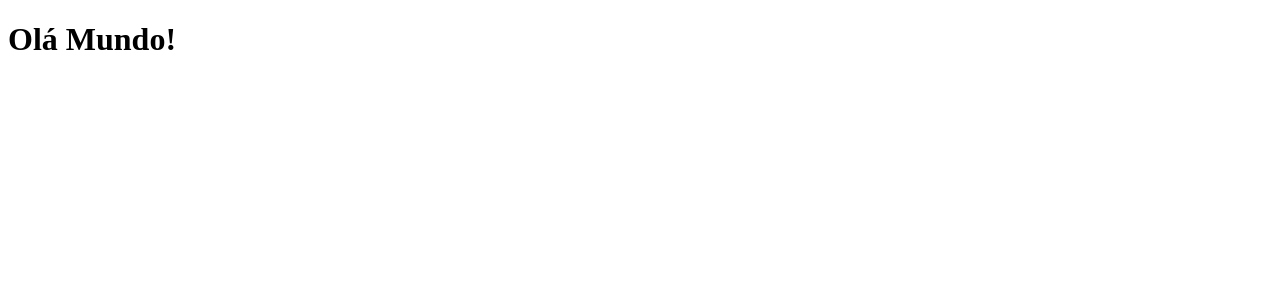
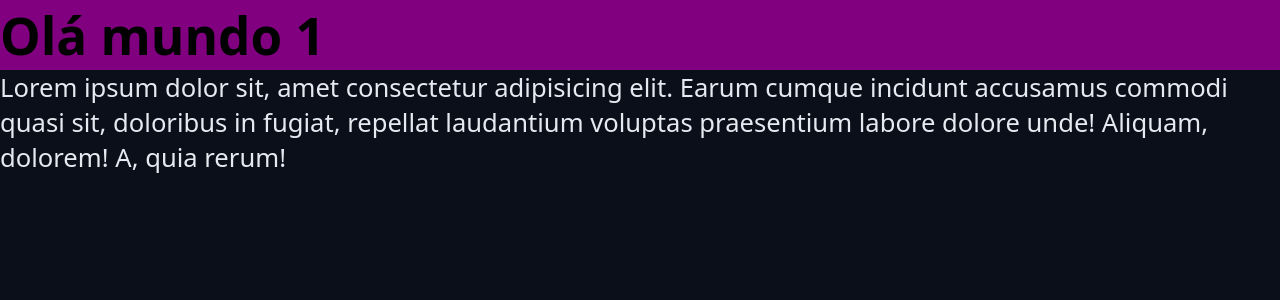
Before and after one commit to rafacode-glitch/chronos-pomodoro, a React (Vite) app: page / in a window 1280 px wide. Shown: the top 300 px of the page. Built offline with nearby package versions, Linux system fonts and the light colour scheme.

Commit message:
uns bagui ai denovo 7

```diff
--- a/package.json
+++ b/package.json
@@ -10,6 +10,7 @@
     "preview": "vite preview"
   },
   "dependencies": {
+    "lucide-react": "^1.8.0",
     "react": "^19.2.4",
     "react-dom": "^19.2.4"
   },
--- a/src/components/Heading.tsx
+++ b/src/components/Heading.tsx
@@ -1,7 +1,9 @@
 import styles from './Heading.module.css';
 
 type HeadingProps = {
-  children: string;
+  children: React.ReactNode;
+  attr?: number;
+  attr2?: string;
 };
 
 export function Heading(props: HeadingProps) {
--- a/src/main.tsx
+++ b/src/main.tsx
@@ -1,8 +1,9 @@
 import { StrictMode } from 'react';
 import { createRoot } from 'react-dom/client';
+import { App } from './assets/App';
 
 createRoot(document.getElementById('root')!).render(
   <StrictMode>
-    <h1>Olá Mundo!</h1>
+    <App />
   </StrictMode>,
 );
```
Also changed, not shown: 1 other file (tests, documents, lock files or other folders).
